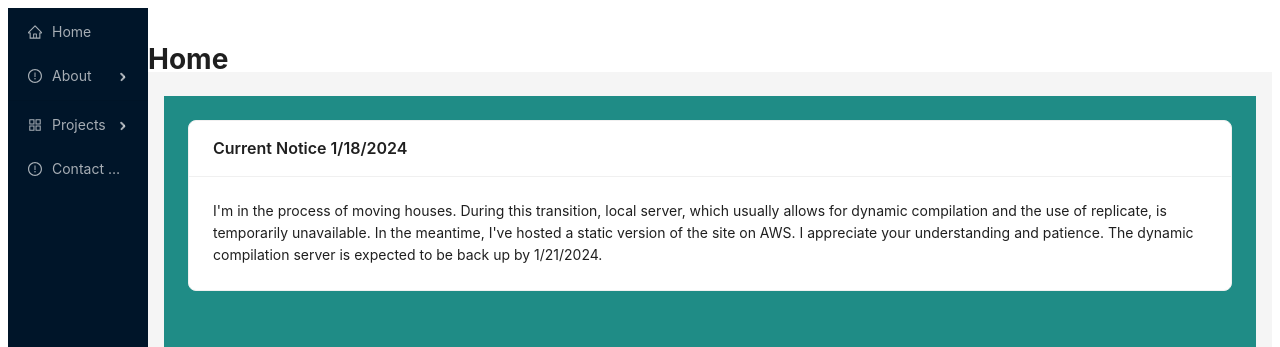
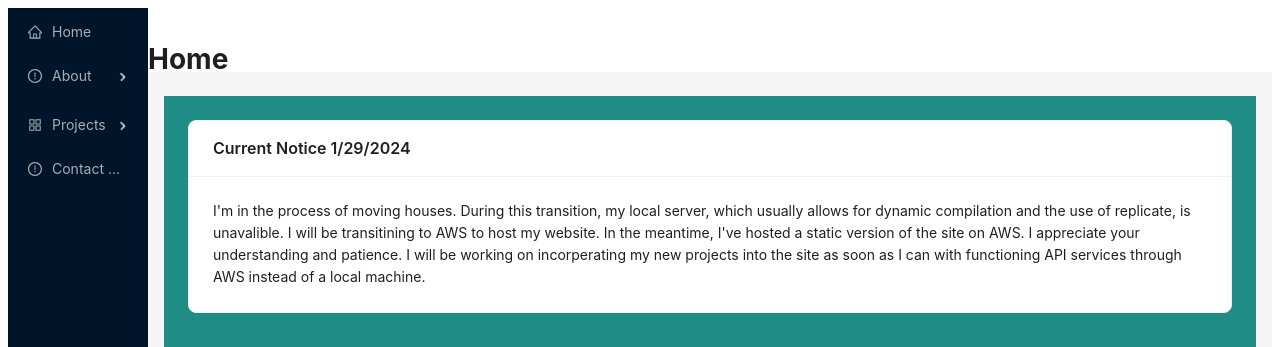
Before and after one commit to jalowe13/jacob-website, a Next.js app: page / in a window 1280 px wide. Shown: the top 347 px of the page. Built offline with nearby package versions, Linux system fonts and the light colour scheme.

Commit message:
Header message update for move

```diff
--- a/pages/index.js
+++ b/pages/index.js
@@ -23,8 +23,8 @@ export default function Home() {
   const pageContent =
 <div className={styles.homeTitle}>
       <div>
-        <Card title={"Current Notice 1/18/2024"}>
-        I'm in the process of moving houses. During this transition, local server, which usually allows for dynamic compilation and the use of replicate, is temporarily unavailable. In the meantime, I've hosted a static version of the site on AWS. I appreciate your understanding and patience. The dynamic compilation server is expected to be back up by 1/21/2024.
+        <Card title={"Current Notice 1/29/2024"}>
+        I'm in the process of moving houses. During this transition, my local server, which usually allows for dynamic compilation and the use of replicate, is unavalible. I will be transitining to AWS to host my website. In the meantime, I've hosted a static version of the site on AWS. I appreciate your understanding and patience. I will be working on incorperating my new projects into the site as soon as I can with functioning API services through AWS instead of a local machine.
         </Card>
       </div>
   <h1>
```
